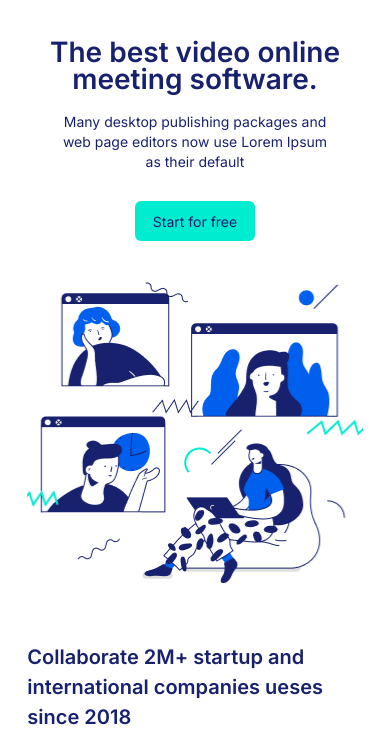
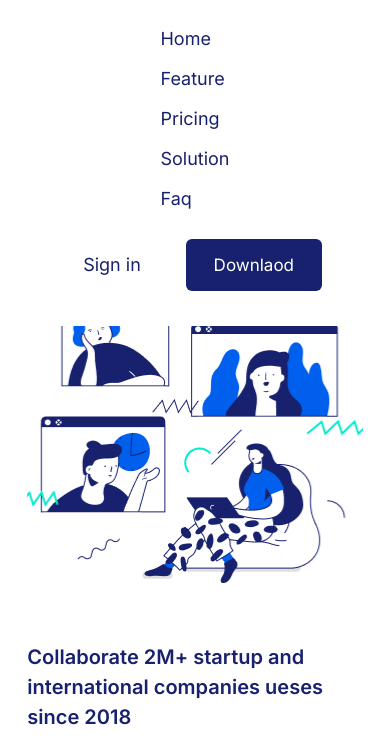
Before and after one commit to podluzhnyyK/metting-test, a website: page docs/index.html in a window 390 px wide. Both pictures are taken after a click on the button 345 px from the left and 64 px from the top of the page. Shown: the part 76-826 px from the top of the page. Drawn offline with nearby package versions, Linux system fonts and the light colour scheme; files that its build step writes are made by us from their sources.

Commit message:
mobile-menu

```diff
--- a/src/js/scripts.js
+++ b/src/js/scripts.js
@@ -1,10 +1,6 @@
-/**
- * Example function.
- *
- * @return {boolean} Example return.
- */
-function test() {
-    return false;
-}
+// header menu
+const headerNav = document.querySelector('.header-nav');
 
-test();
+document.querySelector('.btn--burger').addEventListener('click', () => {
+    headerNav.classList.toggle('header-nav--active');
+});
--- a/src/scss/styles.scss
+++ b/src/scss/styles.scss
@@ -154,6 +154,7 @@ a {
 //--------------header----------------
 .header {
   padding-top: 25px;
+  position: relative;
 
   @media (max-width: $breakpoint-md-max) {
     padding-top: 53px;
@@ -200,11 +201,24 @@ a {
   &__list {
     @include list-null();
     display: flex;
+
+    @media (max-width: $breakpoint-md-max) {
+      flex-direction: column;
+    }
   }
 
   &__item {
     &:not(:last-child) {
       margin-right: 58px;
+
+      @media (max-width: $breakpoint-md-max) {
+        margin-right: 0;
+      }
+    }
+
+    @media (max-width: $breakpoint-md-max) {
+      padding-top: 10px;
+      padding-bottom: 10px;
     }
   }
 
@@ -217,11 +231,24 @@ a {
       text-decoration: underline;
     }
   }
+
+  &--active {
+    display: flex;
+    flex-direction: column;
+    width: 92%;
+    position: absolute;
+    top: 80px;
+    background-color: #ffffff;
+    z-index: 5;
+    padding-bottom: 35px;
+    padding-top: 15px;
+  }
 }
 
 .header-login {
   display: flex;
   gap: 30px;
+  flex-wrap: wrap;
 }
 //--------------/header----------------
 
```
Also changed, not shown: build/css/styles.min.css, build/js/scripts.min.js, docs/css/styles.min.css, docs/js/scripts.min.js, 2 other files.
